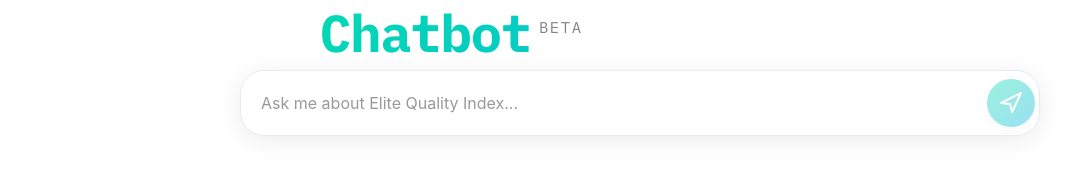
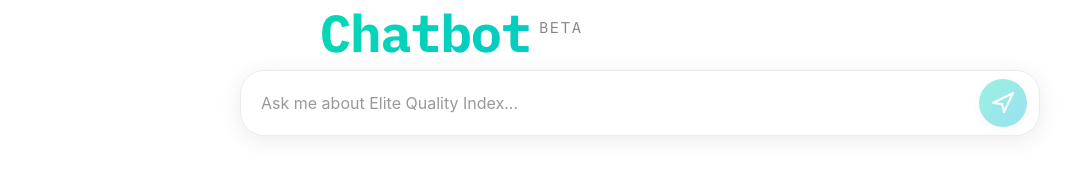
Before and after one commit to alcarinquez/eqx-chatbot-clean, a React (Vite) app: page / in a window 1280 px wide. Shown: the part 318-504 px from the top of the page, without its empty margins (0-1075 px from the left). Built offline with nearby package versions, Linux system fonts and the light colour scheme.

Commit message:
Change send icon padding

```diff
--- a/src/components/Chat.css
+++ b/src/components/Chat.css
@@ -237,7 +237,7 @@
   max-width: 800px;
   background: white;
   border-radius: 24px;
-  padding: 4px 4px 4px 20px;
+  padding: 4px 12px 4px 20px;
   box-shadow: 0 4px 24px rgba(0, 0, 0, 0.08);
   border: 1px solid #e9ecef;
   transition: all 0.3s ease;
```
